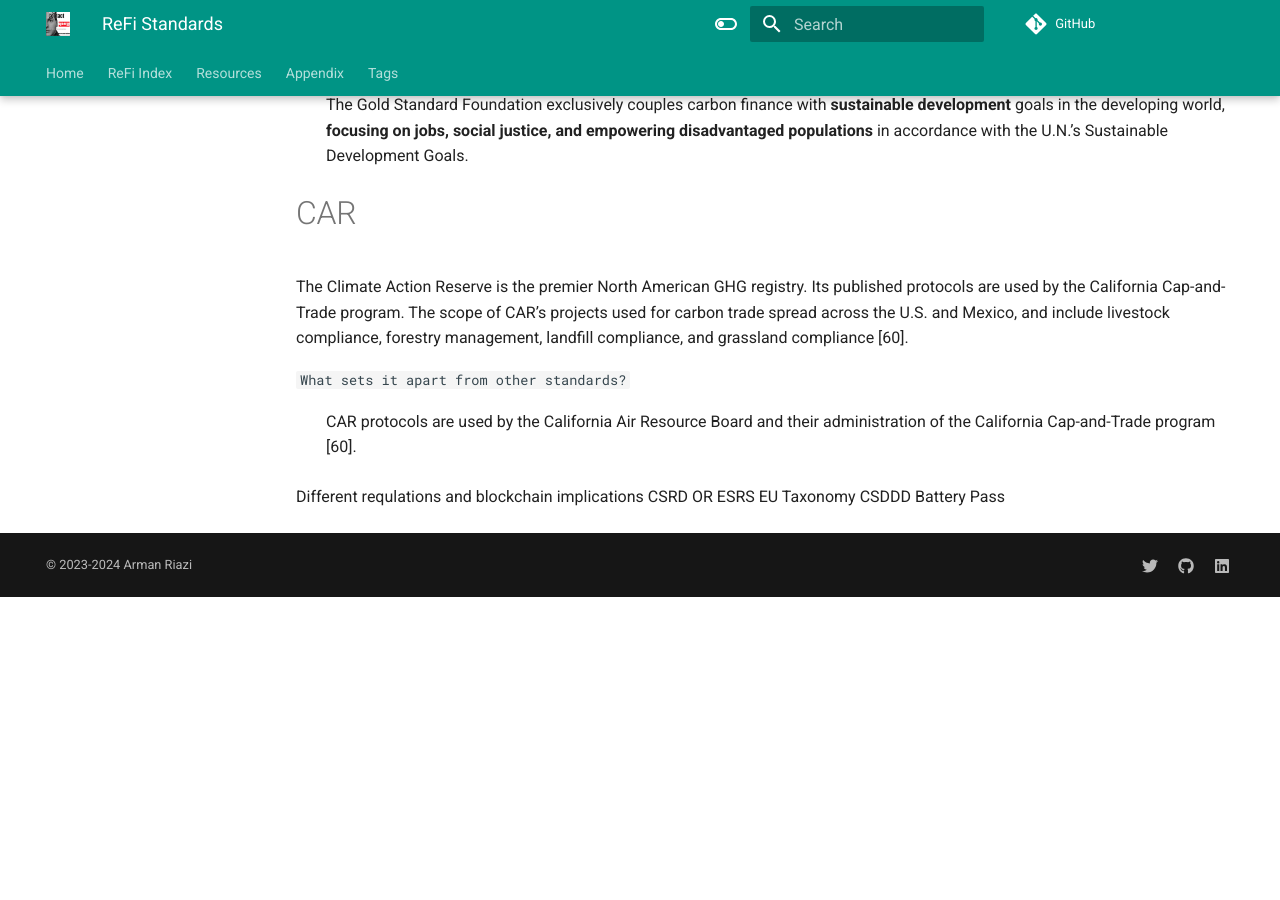
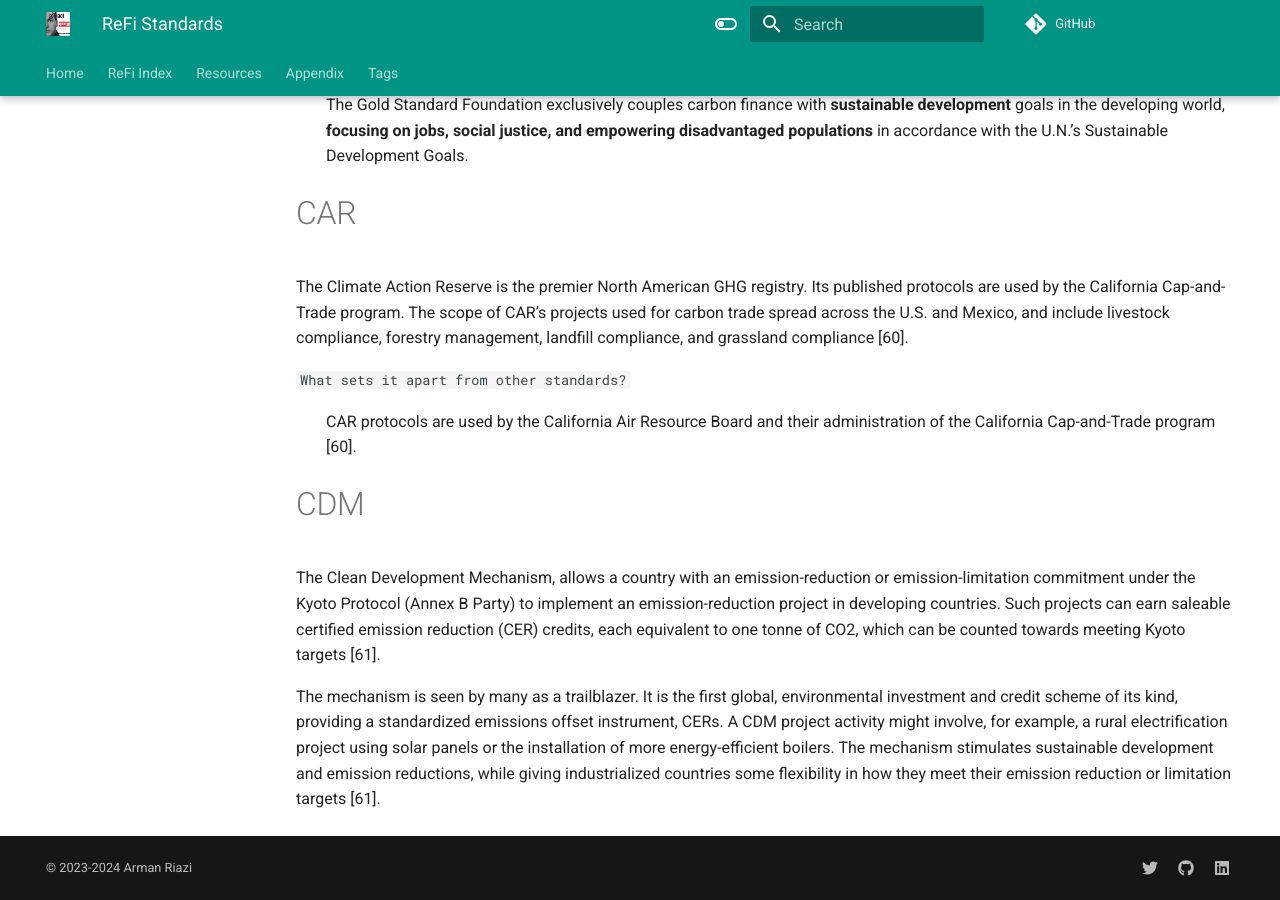
Before and after one commit to armanriazi/refi, an MkDocs documentation site: the page built from docs/standards.md, in a window 1280 px wide and 900 px high, scrolled down 1166 px. Built offline with MkDocs 1.6.1 and Material for MkDocs 9.7.7, drawn with Linux system fonts in a browser that asks for light colours; before the commit the page ends 1763 px from its top, so only the background shows below that.

```diff
--- a/docs/standards.md
+++ b/docs/standards.md
@@ -46,10 +46,7 @@ The Climate Action Reserve is the premier North American GHG registry. Its publi
 `What sets it apart from other standards?`
 : CAR protocols are used by the California Air Resource Board and their administration of the California Cap-and-Trade program [60].
 
+# CDM
+The Clean Development Mechanism, allows a country with an emission-reduction or emission-limitation commitment under the Kyoto Protocol (Annex B Party) to implement an emission-reduction project in developing countries. Such projects can earn saleable certified emission reduction (CER) credits, each equivalent to one tonne of CO2, which can be counted towards meeting Kyoto targets [61].
 
-
-Different requlations and blockchain implications
-CSRD OR ESRS
-EU Taxonomy
-CSDDD
-Battery Pass
+The mechanism is seen by many as a trailblazer. It is the first global, environmental investment and credit scheme of its kind, providing a standardized emissions offset instrument, CERs. A CDM project activity might involve, for example, a rural electrification project using solar panels or the installation of more energy-efficient boilers. The mechanism stimulates sustainable development and emission reductions, while giving industrialized countries some flexibility in how they meet their emission reduction or limitation targets [61].
```
Also changed, not shown: other parts of docs/standards.md (+1 -1 lines), docs/article.md (+52 -21 lines), docs/glossery.md (+2 -0 lines), docs/reference.md (+3 -0 lines).
